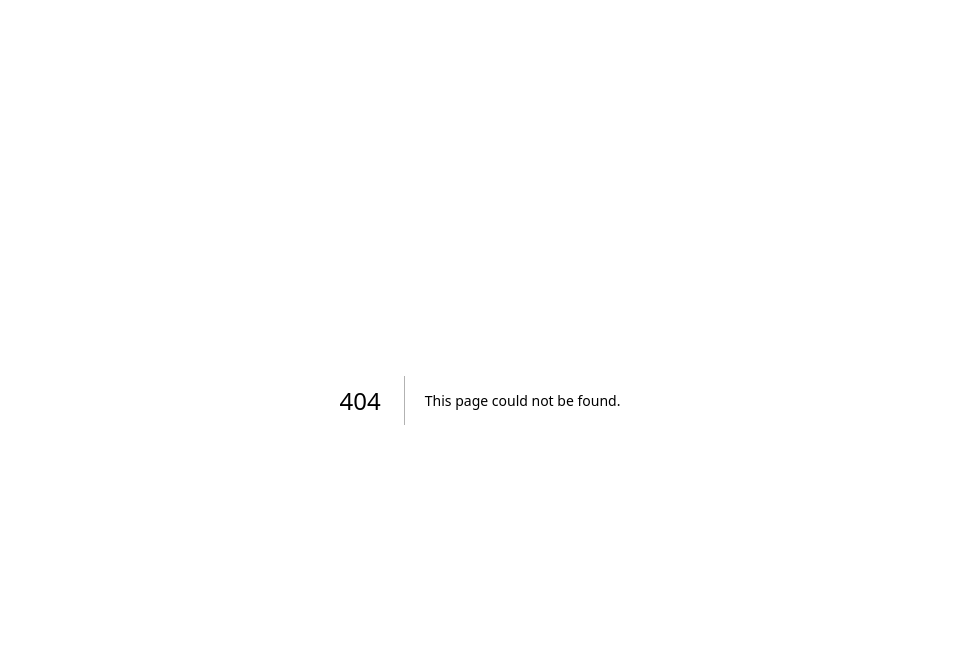
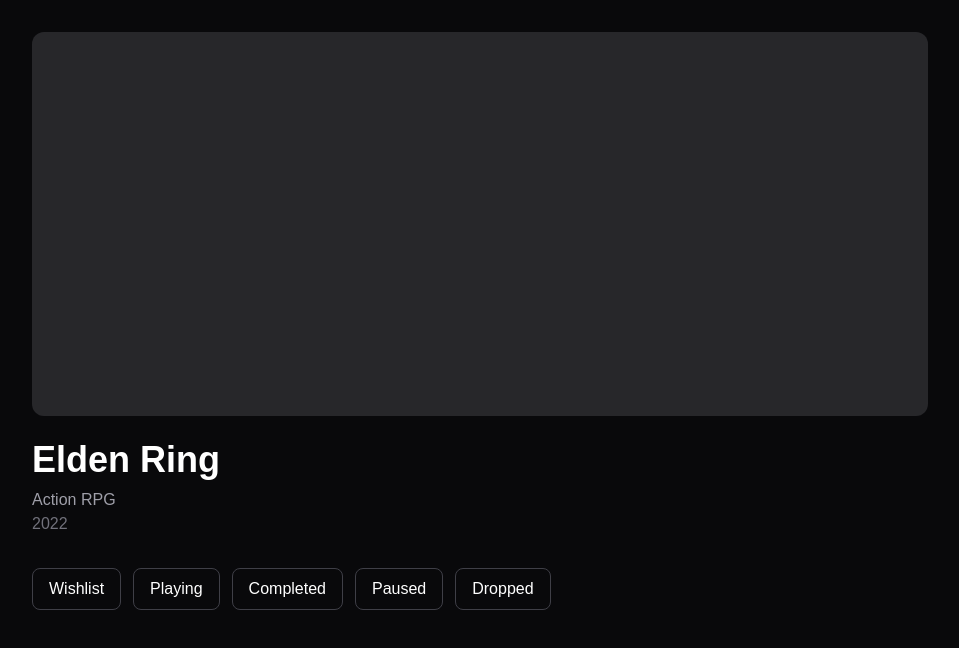
Before and after one commit to sl1ober/checkpoint, a Next.js app: page /game/1 in a window 1280 px wide. Before the commit this address had no page. Shown: the top 648 px of the page, without its empty margins (160-1119 px from the left). Built offline with nearby package versions, Linux system fonts and the light colour scheme.

Commit message:
Add game details page

```diff
--- a/app/components/game/GameCard.tsx
+++ /dev/null
@@ -1,30 +0,0 @@
-type GameCardProps = {
-    title: string;
-    genre: string;
-    year: number;
-};
-
-export default function GameCard({
-    title,
-    genre,
-    year,
-}: GameCardProps) {
-    return (
-        <div className="rounded-xl border border zinc-800 bg-zinc-900 p-4">
-            <div className="aspect-[3/4] rounded-lg bg-zinc-800" />
-
-            <div className="p-4">
-                <h3 className="font-semibold">
-                    {title}
-                </h3>
-                <p className="mt-1 text-sm text-zinc-400">
-                    {genre}
-                </p>
-
-                <p className="text-sm text-zinc-500">
-                    {year}
-                </p>
-            </div>
-        </div>
-    );
-}
--- /dev/null
+++ b/app/components/game/StatusButtons.tsx
@@ -0,0 +1,22 @@
+const statuses = [
+  "Wishlist",
+  "Playing",
+  "Completed",
+  "Paused",
+  "Dropped",
+];
+
+export default function StatusButtons() {
+  return (
+    <div className="mt-8 flex flex-wrap gap-3">
+      {statuses.map((status) => (
+        <button
+          key={status}
+          className="rounded-lg border border-zinc-700 px-4 py-2 transition hover:border-zinc-500 hover:bg-zinc-800"
+        >
+          {status}
+        </button>
+      ))}
+    </div>
+  );
+}
--- /dev/null
+++ b/app/game/GameCard.tsx
@@ -0,0 +1,35 @@
+import Link from "next/link";
+
+type GameCardProps = {
+  id: number;
+  title: string;
+  genre: string;
+  year: number;
+};
+
+export default function GameCard({
+  id,
+  title,
+  genre,
+  year,
+}: GameCardProps) {
+  return (
+    <Link href={`/game/${id}`}>
+      <div className="overflow-hidden rounded-xl border border-zinc-800 bg-zinc-900 transition hover:border-zinc-600 hover:scale-[1.02]">
+        <div className="aspect-[3/4] bg-zinc-800" />
+
+        <div className="p-4">
+          <h3 className="font-semibold">{title}</h3>
+
+          <p className="mt-1 text-sm text-zinc-400">
+            {genre}
+          </p>
+
+          <p className="text-sm text-zinc-500">
+            {year}
+          </p>
+        </div>
+      </div>
+    </Link>
+  );
+}
--- /dev/null
+++ b/app/game/[id]/page.tsx
@@ -0,0 +1,45 @@
+import { games } from "@/app/data/games";
+import { notFound } from "next/navigation";
+import StatusButtons from "@/app/components/game/StatusButtons";
+
+type PageProps = {
+  params: Promise<{
+    id: string;
+  }>;
+};
+
+export default async function GamePage({
+  params,
+}: PageProps) {
+  const { id } = await params;
+
+  const game = games.find(
+    (game) => game.id === Number(id)
+  );
+
+  if (!game) {
+    notFound();
+  }
+
+  return (
+    <main className="min-h-screen bg-zinc-950 p-8 text-white">
+      <div className="mx-auto max-w-4xl">
+        <div className="h-96 rounded-xl bg-zinc-800" />
+
+        <h1 className="mt-6 text-4xl font-bold">
+          {game.title}
+        </h1>
+
+        <p className="mt-2 text-zinc-400">
+          {game.genre}
+        </p>
+
+        <p className="text-zinc-500">
+          {game.year}
+        </p>
+
+        <StatusButtons />
+      </div>
+    </main>
+  );
+}
--- a/app/page.tsx
+++ b/app/page.tsx
@@ -1,6 +1,6 @@
 import Header from "@/app/components/layout/Header";
 import SearchBar from "@/app/components/ui/SearchBar";
-import GameCard from "@/app/components/game/GameCard";
+import GameCard from "@/app/game/GameCard";
 import { games } from "@/app/data/games";
 
 export default function HomePage() {
@@ -20,6 +20,7 @@
             {games.map((game) => (
               <GameCard
                 key={game.id}
+                id={game.id}
                 title={game.title}
                 genre={game.genre}
                 year={game.year}
```
